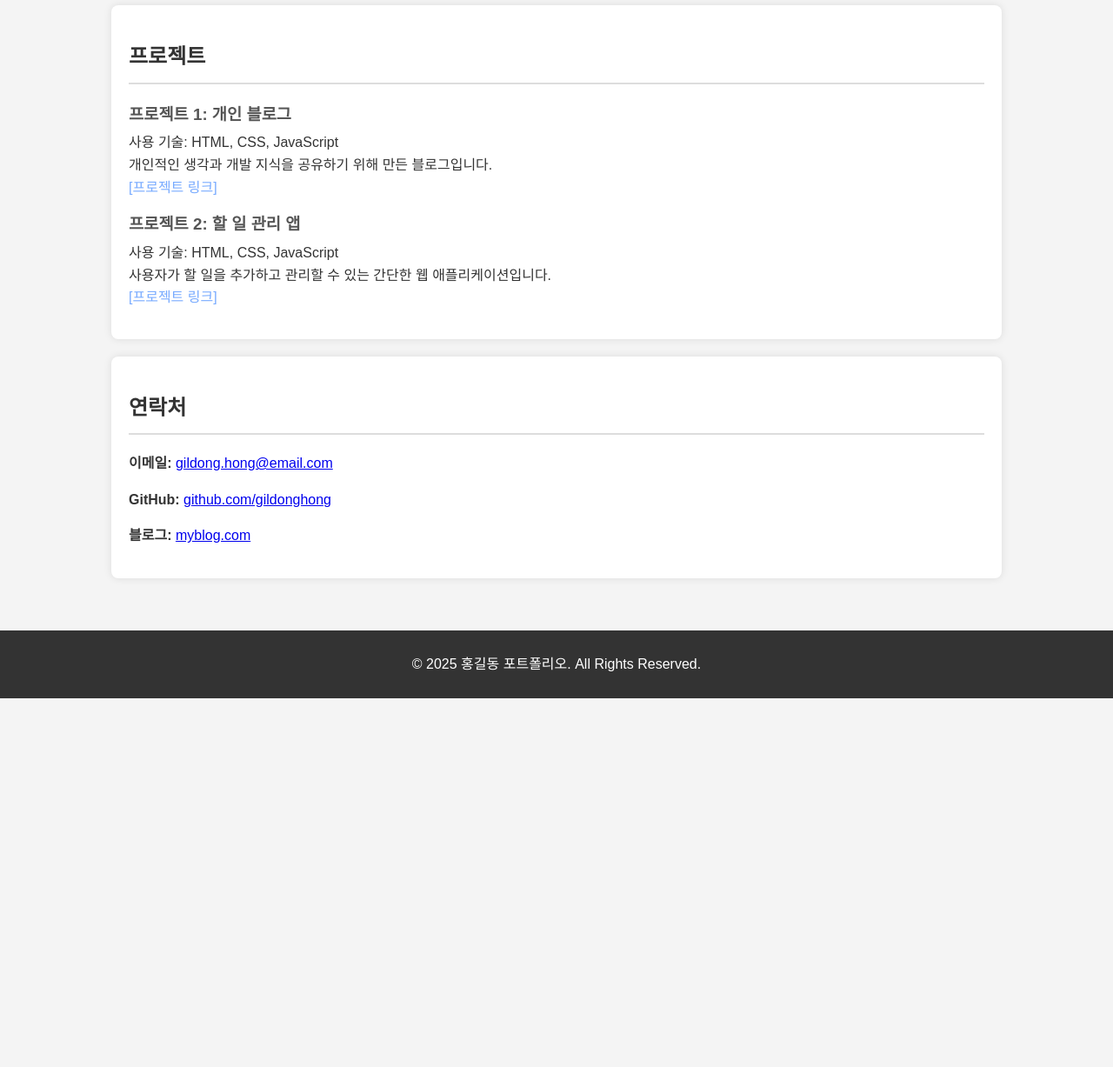
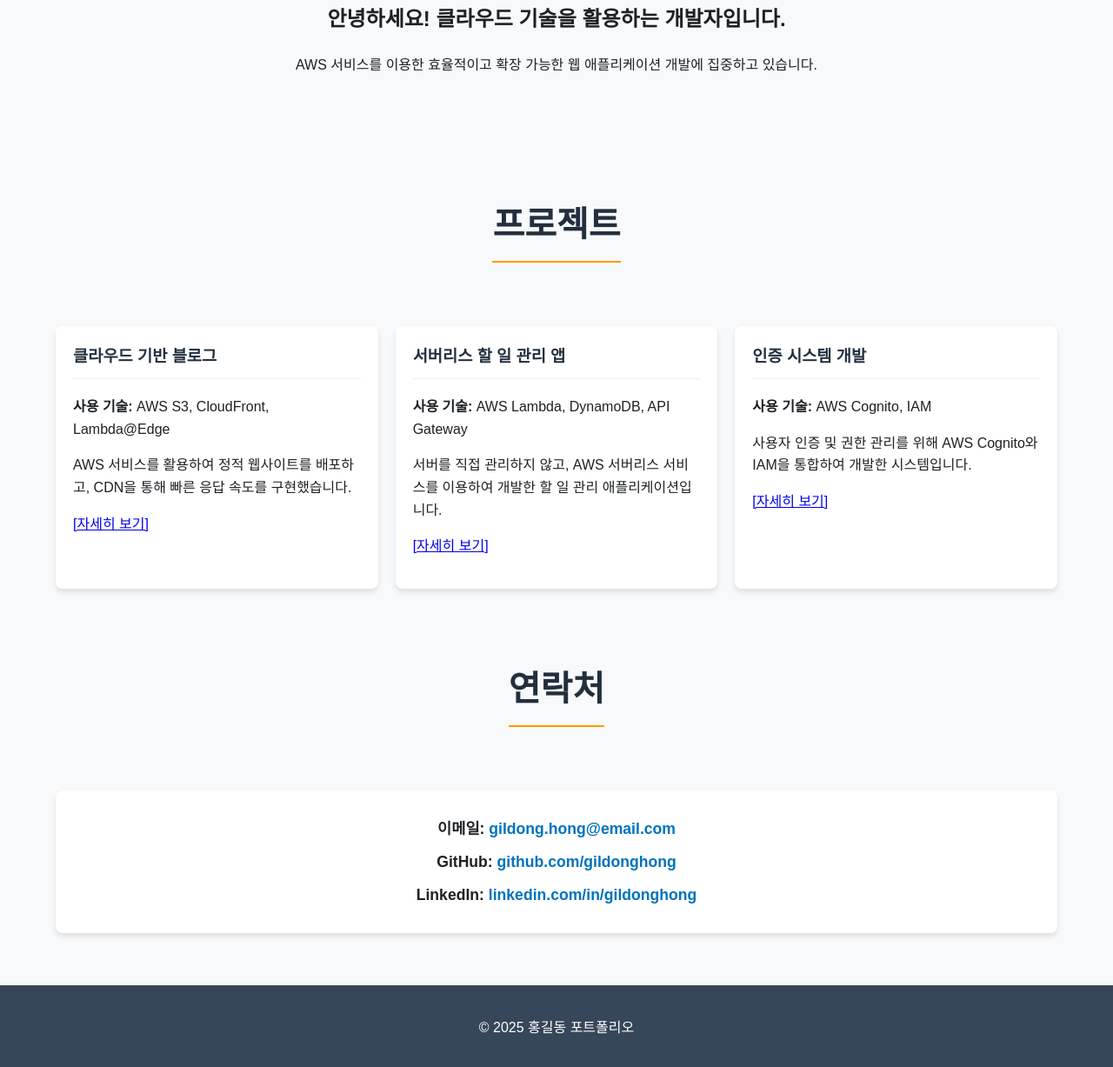
Before and after one commit to tttttttt9-h/github-pages, a plain HTML site: page index.html in a window 1280 px wide. Shown: the part 549-1776 px from the top of the page at 87% size. Before the commit the page ends 1352 px from the top, so only its background shows below. Drawn offline with Linux system fonts and the light colour scheme; a web font is replaced by a local one.

Commit message:
Update index.html

```diff
--- a/index.html
+++ b/index.html
@@ -4,83 +4,134 @@
     <meta charset="UTF-8">
     <meta name="viewport" content="width=device-width, initial-scale=1.0">
     <title>내 포트폴리오</title>
+    <link rel="preconnect" href="https://fonts.googleapis.com">
+    <link rel="preconnect" href="https://fonts.gstatic.com" crossorigin>
+    <link href="https://fonts.googleapis.com/css2?family=Amazon+Ember:wght@400;700&display=swap" rel="stylesheet">
     <style>
+        :root {
+            --aws-blue: #232f3e;
+            --aws-light-blue: #37475a;
+            --aws-orange: #ff9900;
+            --aws-gray: #f8f9fa;
+            --aws-text: #1d2125;
+            --aws-link: #0073bb;
+        }
+
         body {
-            font-family: Arial, sans-serif;
+            font-family: 'Amazon Ember', Arial, sans-serif;
             line-height: 1.6;
             margin: 0;
             padding: 0;
-            background-color: #f4f4f4;
-            color: #333;
+            background-color: var(--aws-gray);
+            color: var(--aws-text);
         }
+
         .container {
-            width: 80%;
+            width: 90%;
+            max-width: 1200px;
             margin: auto;
             overflow: hidden;
             padding: 20px;
         }
+
         header {
-            background: #333;
+            background: var(--aws-blue);
             color: #fff;
-            padding-top: 30px;
-            min-height: 70px;
-            border-bottom: #77aaff 3px solid;
+            padding: 40px 0;
             text-align: center;
         }
+
         header h1 {
             margin: 0;
-            font-size: 2.5em;
+            font-size: 3em;
+            font-weight: 700;
         }
+
         header p {
             font-size: 1.2em;
-            margin-top: 5px;
+            margin-top: 10px;
+            color: #ccc;
         }
+
+        .section-header {
+            text-align: center;
+            padding: 20px 0;
+            margin-top: 30px;
+        }
+
+        .section-header h2 {
+            font-size: 2.5em;
+            color: var(--aws-blue);
+            border-bottom: 2px solid var(--aws-orange);
+            display: inline-block;
+            padding-bottom: 10px;
+        }
+
+        .card-grid {
+            display: grid;
+            grid-template-columns: repeat(auto-fit, minmax(300px, 1fr));
+            gap: 20px;
+            margin-top: 20px;
+        }
+
+        .card {
+            background: #fff;
+            padding: 20px;
+            border-radius: 8px;
+            box-shadow: 0 4px 6px rgba(0, 0, 0, 0.1);
+            transition: transform 0.3s ease;
+        }
+
+        .card:hover {
+            transform: translateY(-5px);
+        }
+
+        .card h3 {
+            color: var(--aws-blue);
+            border-bottom: 1px solid #eee;
+            padding-bottom: 10px;
+            margin-top: 0;
+        }
+
+        .card-contact {
+            text-align: center;
+        }
+
+        .card-contact p {
+            font-size: 1.1em;
+            margin: 10px 0;
+        }
+
+        .card-contact a {
+            color: var(--aws-link);
+            text-decoration: none;
+            font-weight: 700;
+        }
+
+        .card-contact a:hover {
+            text-decoration: underline;
+        }
+
         .profile {
             text-align: center;
-            padding: 20px 0;
+            padding: 40px 0;
         }
+
         .profile img {
-            width: 150px;
-            height: 150px;
+            width: 180px;
+            height: 180px;
             border-radius: 50%;
             object-fit: cover;
-            border: 3px solid #77aaff;
+            border: 4px solid var(--aws-orange);
+            margin-bottom: 20px;
         }
-        .section {
-            background: #fff;
-            padding: 20px;
-            margin: 20px 0;
-            border-radius: 8px;
-            box-shadow: 0 0 10px rgba(0, 0, 0, 0.1);
-        }
-        .section h2 {
-            color: #333;
-            border-bottom: 2px solid #ddd;
-            padding-bottom: 10px;
-        }
-        .project-item {
-            margin-bottom: 15px;
-        }
-        .project-item h3 {
-            color: #555;
-            margin: 0 0 5px 0;
-        }
-        .project-item p {
-            margin: 0;
-        }
-        .project-item a {
-            color: #77aaff;
-            text-decoration: none;
-        }
-        .project-item a:hover {
-            text-decoration: underline;
-        }
+
         footer {
-            background: #333;
+            background: var(--aws-light-blue);
             color: #fff;
             text-align: center;
-            padding: 10px 0;
-            margin-top: 20px;
+            padding: 20px 0;
+            margin-top: 40px;
         }
     </style>
 </head>
@@ -89,43 +140,55 @@
     <header>
         <div class="container">
             <h1>홍길동</h1>
-            <p>웹 개발자 포트폴리오</p>
+            <p>클라우드 기반 웹 개발자 포트폴리오</p>
         </div>
     </header>
 
     <div class="container">
         <section class="profile">
-            <img src="https://via.placeholder.com/150" alt="프로필 사진">
-            <h2>안녕하세요! 저는 웹 개발자 홍길동입니다.</h2>
-            <p>HTML, CSS, JavaScript를 주로 사용하며, 사용자에게 즐거운 경험을 제공하는 웹사이트를 만드는 것에 관심이 많습니다.</p>
+            <img src="https://via.placeholder.com/180" alt="프로필 사진">
+            <h2>안녕하세요! 클라우드 기술을 활용하는 개발자입니다.</h2>
+            <p>AWS 서비스를 이용한 효율적이고 확장 가능한 웹 애플리케이션 개발에 집중하고 있습니다.</p>
         </section>
 
-        <section class="section projects">
+        <div class="section-header">
             <h2>프로젝트</h2>
-            <div class="project-item">
-                <h3>프로젝트 1: 개인 블로그</h3>
-                <p>사용 기술: HTML, CSS, JavaScript</p>
-                <p>개인적인 생각과 개발 지식을 공유하기 위해 만든 블로그입니다.</p>
-                <p><a href="#">[프로젝트 링크]</a></p>
+        </div>
+        <section class="card-grid">
+            <div class="card">
+                <h3>클라우드 기반 블로그</h3>
+                <p><strong>사용 기술:</strong> AWS S3, CloudFront, Lambda@Edge</p>
+                <p>AWS 서비스를 활용하여 정적 웹사이트를 배포하고, CDN을 통해 빠른 응답 속도를 구현했습니다.</p>
+                <p><a href="#">[자세히 보기]</a></p>
             </div>
-            <div class="project-item">
-                <h3>프로젝트 2: 할 일 관리 앱</h3>
-                <p>사용 기술: HTML, CSS, JavaScript</p>
-                <p>사용자가 할 일을 추가하고 관리할 수 있는 간단한 웹 애플리케이션입니다.</p>
-                <p><a href="#">[프로젝트 링크]</a></p>
+            <div class="card">
+                <h3>서버리스 할 일 관리 앱</h3>
+                <p><strong>사용 기술:</strong> AWS Lambda, DynamoDB, API Gateway</p>
+                <p>서버를 직접 관리하지 않고, AWS 서버리스 서비스를 이용하여 개발한 할 일 관리 애플리케이션입니다.</p>
+                <p><a href="#">[자세히 보기]</a></p>
+            </div>
+            <div class="card">
+                <h3>인증 시스템 개발</h3>
+                <p><strong>사용 기술:</strong> AWS Cognito, IAM</p>
+                <p>사용자 인증 및 권한 관리를 위해 AWS Cognito와 IAM을 통합하여 개발한 시스템입니다.</p>
+                <p><a href="#">[자세히 보기]</a></p>
             </div>
         </section>
 
-        <section class="section contact">
+        <div class="section-header">
             <h2>연락처</h2>
-            <p><strong>이메일:</strong> <a href="mailto:gildong.hong@email.com">gildong.hong@email.com</a></p>
-            <p><strong>GitHub:</strong> <a href="https://github.com/gildonghong">github.com/gildonghong</a></p>
-            <p><strong>블로그:</strong> <a href="#">myblog.com</a></p>
+        </div>
+        <section class="card-grid">
+            <div class="card card-contact">
+                <p><strong>이메일:</strong> <a href="mailto:gildong.hong@email.com">gildong.hong@email.com</a></p>
+                <p><strong>GitHub:</strong> <a href="https://github.com/gildonghong">github.com/gildonghong</a></p>
+                <p><strong>LinkedIn:</strong> <a href="#">linkedin.com/in/gildonghong</a></p>
+            </div>
         </section>
     </div>
 
     <footer>
-        <p>&copy; 2025 홍길동 포트폴리오. All Rights Reserved.</p>
+        <p>&copy; 2025 홍길동 포트폴리오</p>
     </footer>
 
 </body>
```
